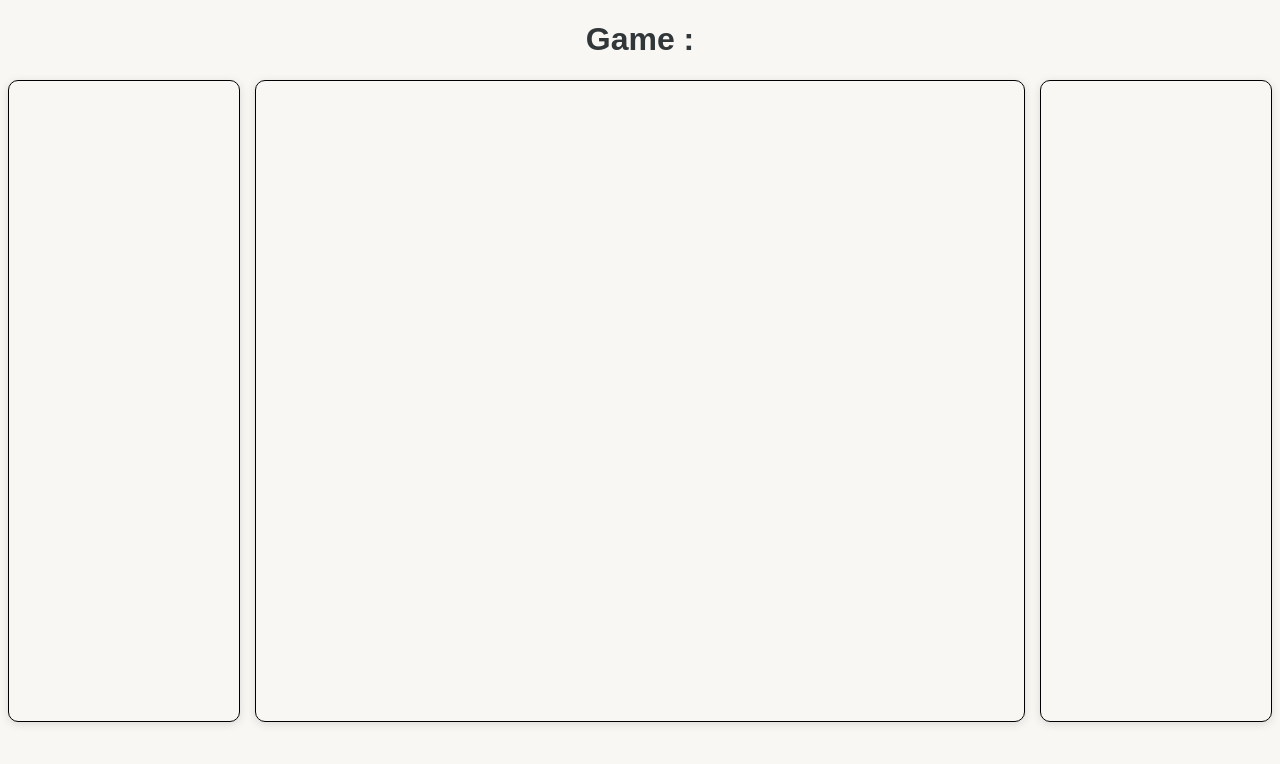
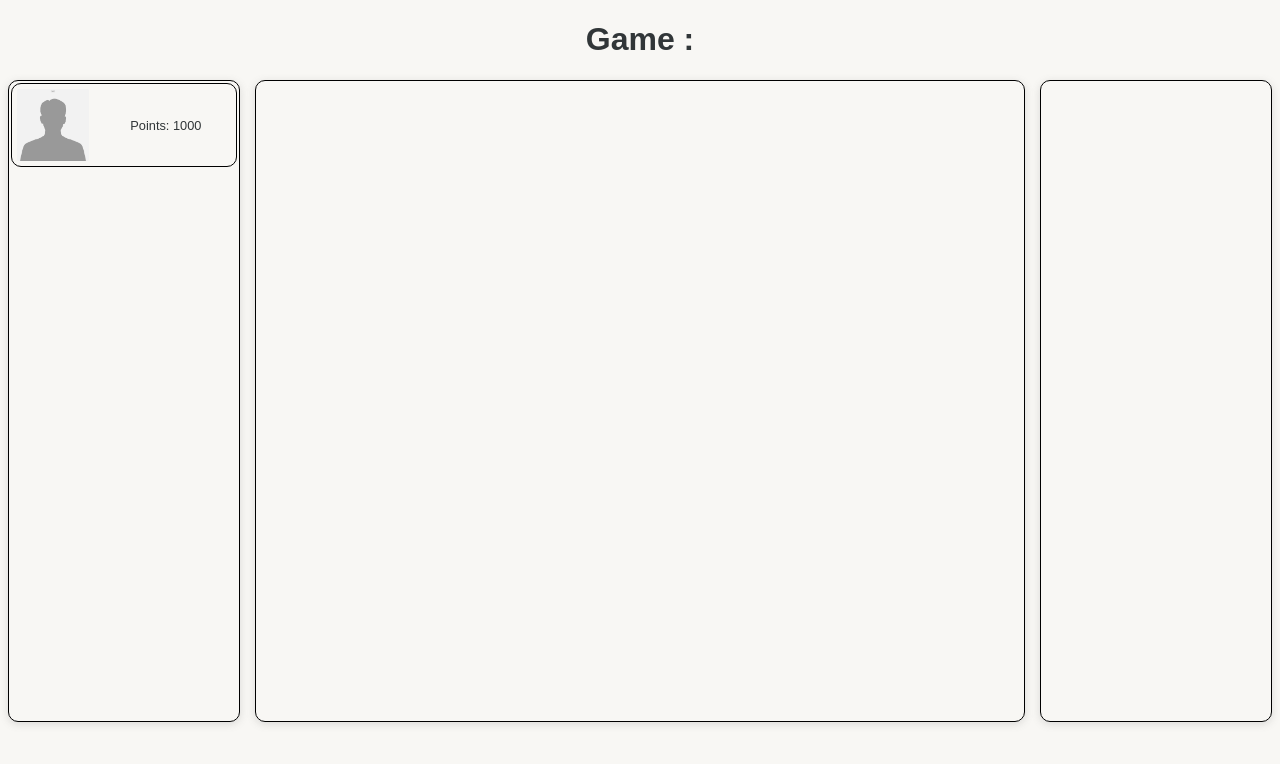
Before and after one commit to Zapi45/karaoke-client, a React (Create React App) app: page /game in a window 1280 px wide. Shown: the top 764 px of the page. Built offline with nearby package versions, Linux system fonts and the light colour scheme.

Commit message:
📦 NEW: player info

```diff
--- a/src/components/gameboard/index.css
+++ b/src/components/gameboard/index.css
@@ -3,7 +3,6 @@
   border: 1px solid black;
   border-radius: 10px;
   display: flex;
-  justify-content: center;
-  align-items: center;
+  flex-direction: column;
   box-shadow: rgba(99, 99, 99, 0.2) 0px 2px 8px 0px;
 }
--- /dev/null
+++ b/src/components/playerInfo/index.css
@@ -0,0 +1,17 @@
+.player-info {
+  display: grid;
+  grid-template-columns: 30% 70%;
+  gap: 10px;
+  border: 1px solid black;
+  border-radius: 10px;
+  padding: 5px;
+  margin: 2px;
+  font-size: 1vw;
+  align-items: center;
+}
+
+.player-info img {
+  width: auto;
+  max-height: 9dvh;
+  border-radius: 2px;
+}
--- /dev/null
+++ b/src/components/playerInfo/index.js
@@ -0,0 +1,16 @@
+import "./index.css";
+
+const PlayerInfo = (props) => {
+  let data = props.data;
+  return (
+    <div className="player-info">
+      <img src={data.profil}></img>
+      <div className="player-text">
+        <h3>{data.name}</h3>
+        <p>Points: {data.points}</p>
+      </div>
+    </div>
+  );
+};
+
+export default PlayerInfo;
--- a/src/pages/game/index.js
+++ b/src/pages/game/index.js
@@ -2,18 +2,32 @@ import { useNavigate } from "react-router";
 import Button from "../../components/buttons/index";
 import useQuery from "../../functions/useQuery";
 import Gameboard from "../../components/gameboard/index";
-import { useEffect } from "react";
+import { useEffect, useState } from "react";
+import PlayerInfo from "../../components/playerInfo";
+import placeholder from "../../assets/img/profil.jpg";
 
 const Game = () => {
   const query = useQuery();
+
+  const [players, setPlayers] = useState([
+    {
+      name: query.get("username"),
+      points: 1000,
+      profil: placeholder,
+    },
+  ]);
 
   const currentCode = query.get("code");
 
   return (
     <>
-      <h1>Game : {}</h1>
+      <h1>Game : {currentCode}</h1>
       <div className="interface">
-        <Gameboard width={"18vw"}></Gameboard>
+        <Gameboard width={"18vw"}>
+          {players.map((player) => (
+            <PlayerInfo data={player} />
+          ))}
+        </Gameboard>
         <Gameboard width={"60vw"}></Gameboard>
         <Gameboard width={"18vw"} />
       </div>
--- a/src/pages/homepage/index.js
+++ b/src/pages/homepage/index.js
@@ -64,6 +64,7 @@ const Homepage = () => {
               id="code"
               onChange={handleChange("code")}
               label={"gamecode"}
+              required
             ></TextInput>
           </FormTemplate>
         </Popup>
@@ -72,7 +73,7 @@ const Homepage = () => {
       )}
       {invalid ? (
         <Popup>
-          <h3>La salle est inexistante</h3>
+          <h3>La salle n'existe pas</h3>
           <Button
             text={"Retour"}
             color={"lightred"}
```
Also changed, not shown: src/assets/img/profil.jpg (added).
